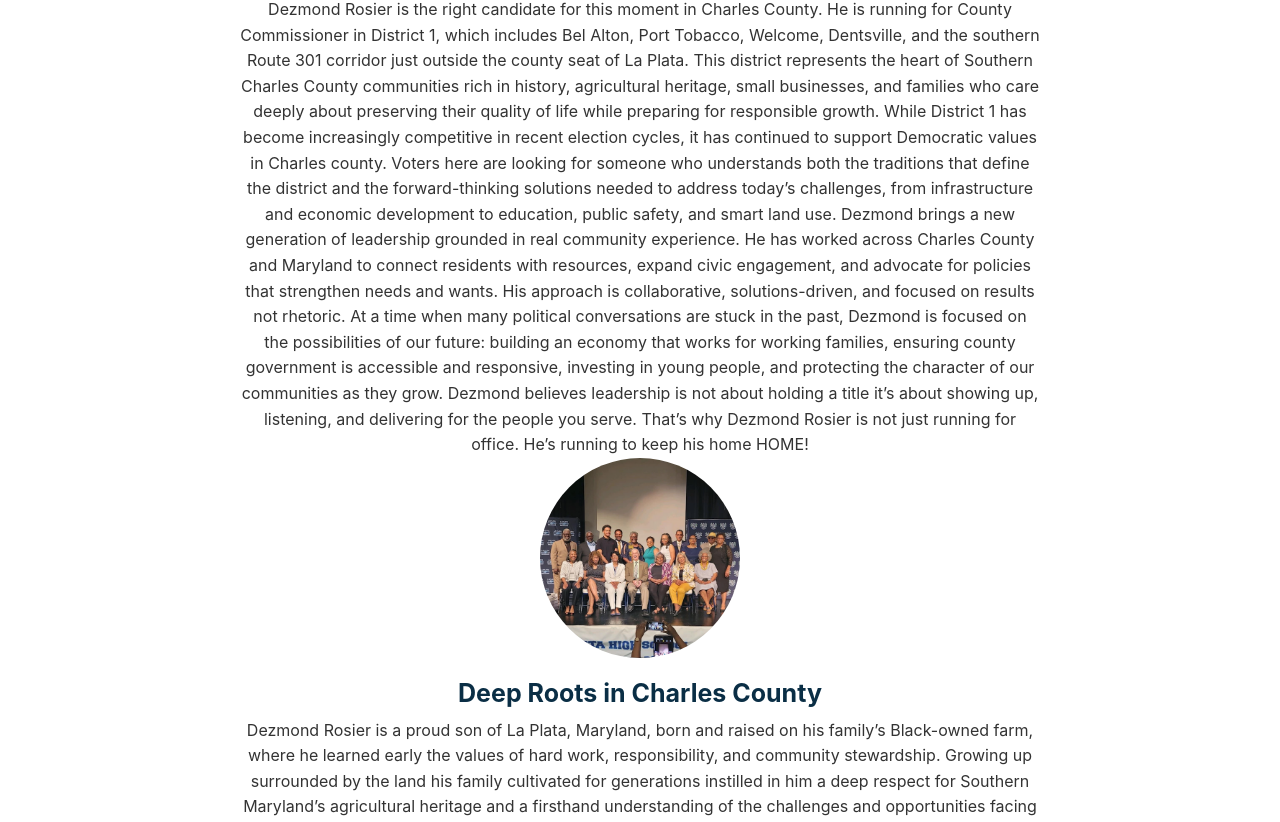
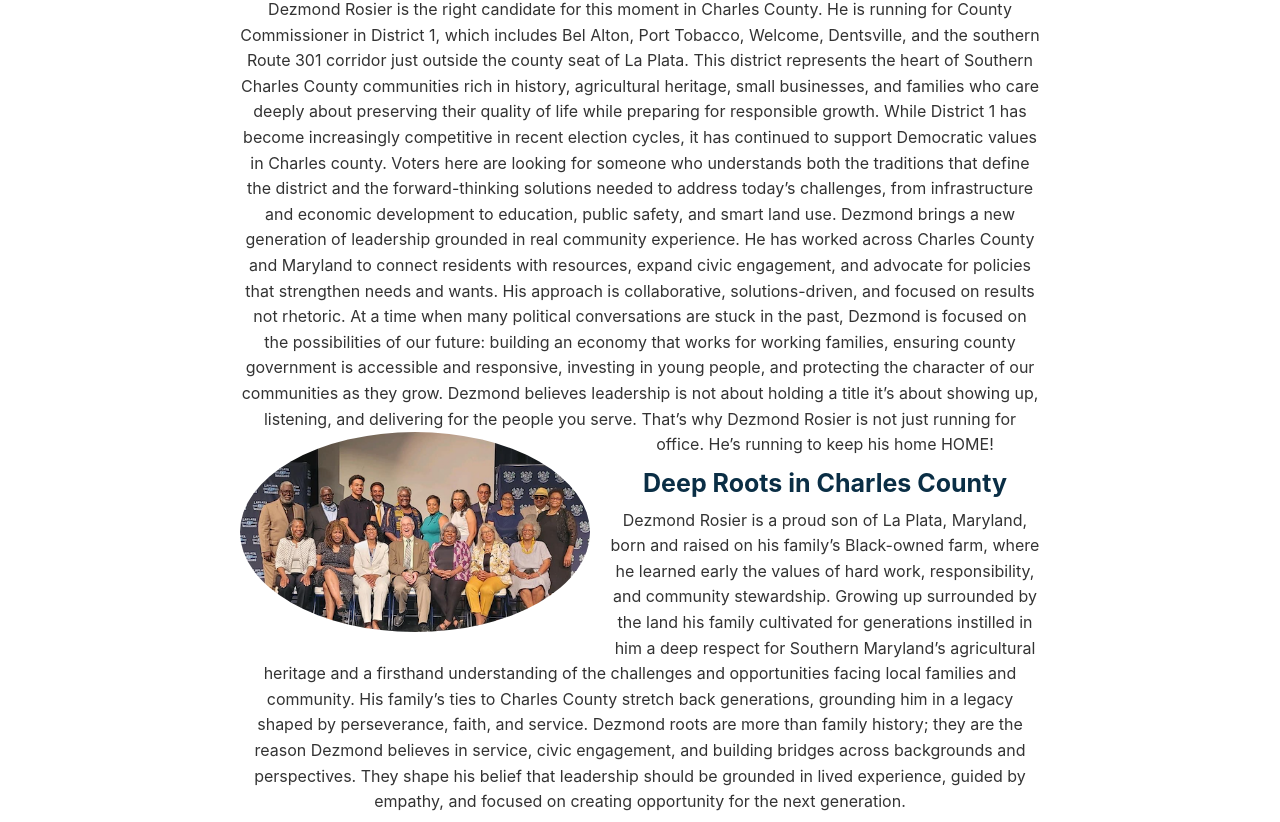
Before and after one commit to DezCode1224/Campaign, a website built with Parcel: page src/about.html in a window 1280 px wide. Shown: the part 181-1003 px from the top of the page. Built offline with nearby package versions, Linux system fonts and the light colour scheme.

Commit message:
img shit 1.1

```diff
--- a/src/about.html
+++ b/src/about.html
@@ -113,7 +113,8 @@
 
         That’s why Dezmond Rosier is not just running for office. He’s running to keep his home HOME!
 
-        <img src="1969 grad.png" alt="1969 Graduate" width="350">
+        <img src="1969 grad.png" alt="1969 Graduate" style="float:left; width:350px; margin-right:20px; margin-bottom:10px;">
+
       </p>
 
 
```
